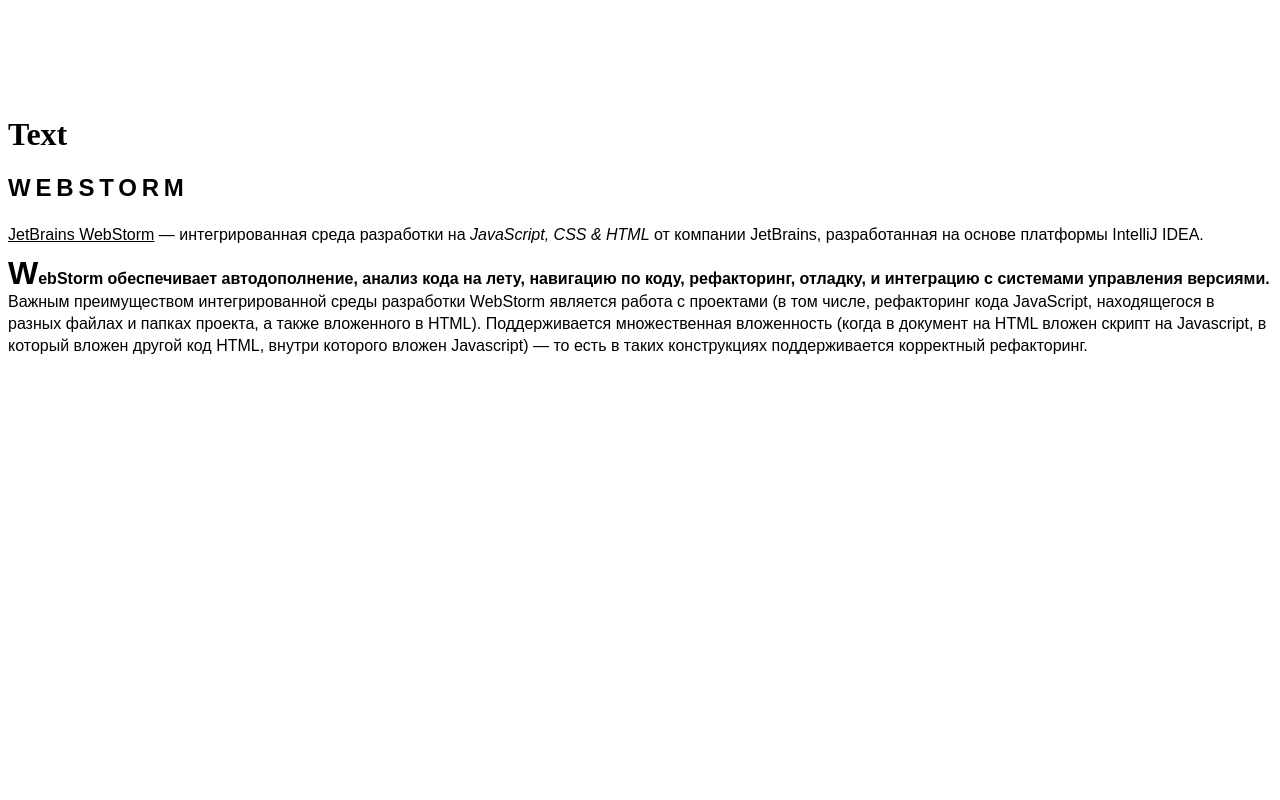
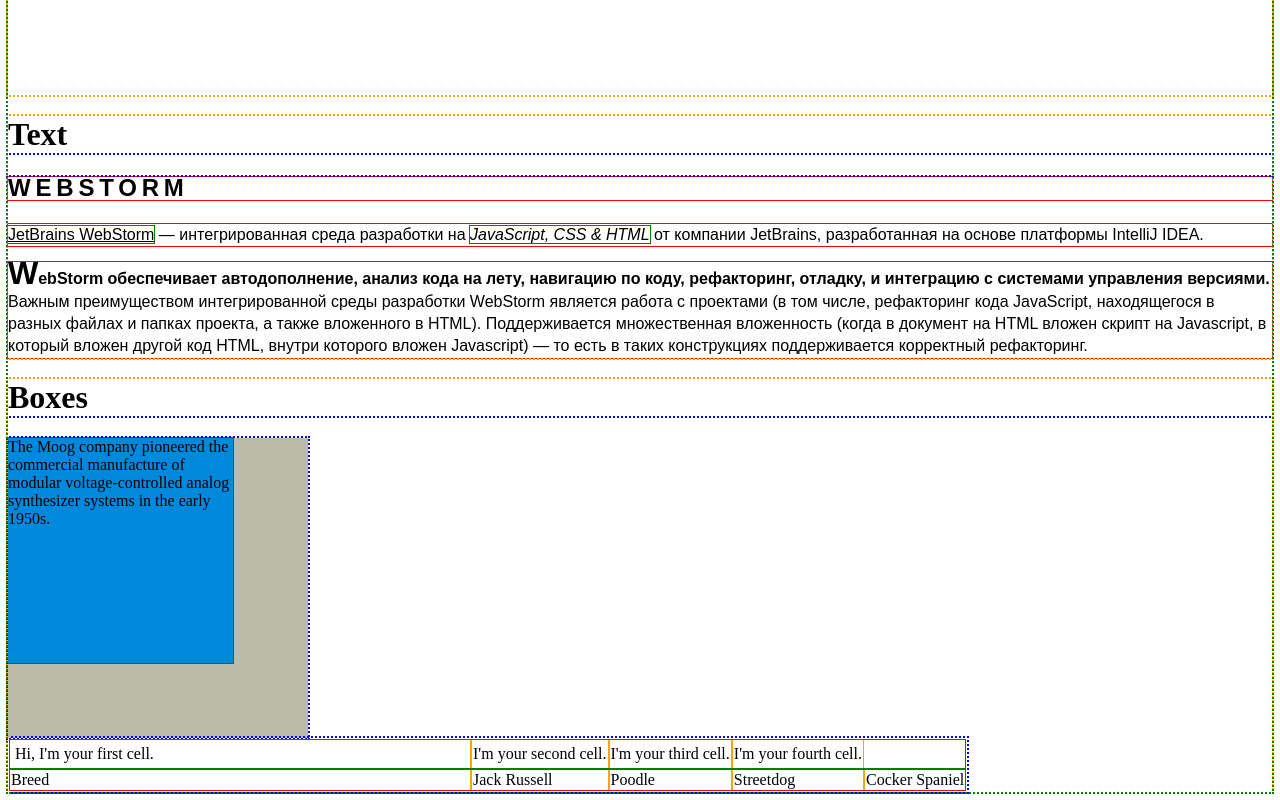
Before and after one commit to forgetSalary/webLearning, a plain HTML site: page cssTips.html in a window 1280 px wide. Shown: the part 785-1585 px from the top of the page. Before the commit the page ends 1159 px from the top, so only its background shows below. Drawn offline with Linux system fonts and the light colour scheme.

Commit message:
Learning boxes

```diff
--- a/css/Practice.css
+++ b/css/Practice.css
@@ -73,3 +73,29 @@
 
 #newline:first-line{
   font-weight: bold;}
+
+/* Boxes */
+.boxes div.box {
+  height: 300px;
+  width: 300px;
+  background-color: #bbbbaa;}
+.boxes .box p {
+  height: 75%;
+  width: 75%;
+  background-color: #0088dd;}
+
+.boxes td.fst {
+  min-width: 450px;
+  max-width: 650px;
+  text-align: left;
+  padding: 5px;
+  margin: 0px;}
+
+* { outline: 2px dotted red; }
+* * { outline: 2px dotted green; }
+* * * { outline: 2px dotted orange; }
+* * * * { outline: 2px dotted blue; }
+* * * * * { outline: 1px solid red; }
+* * * * * * { outline: 1px solid green; }
+* * * * * * * { outline: 1px solid orange; }
+* * * * * * * * { outline: 1px solid blue; }
--- a/cssTips.html
+++ b/cssTips.html
@@ -53,6 +53,35 @@
         </article>
       </div>
 
+      <div class="boxes">
+        <h1>Boxes</h1>
+        <div class="box" >
+          <p>The Moog company pioneered the commercial
+          manufacture of modular voltage-controlled
+          analog synthesizer systems in the early
+          1950s.</p>
+        </div>
+
+        <table>
+          <tr >
+            <td class="fst">Hi, I'm your first cell.</td>
+            <td>I'm your second cell.</td>
+            <td>I'm your third cell.</td>
+            <td>I'm your fourth cell.</td>
+          </tr>
+          <tr>
+            <td>Breed</td>
+            <td>Jack Russell</td>
+            <td>Poodle</td>
+            <td>Streetdog</td>
+            <td>Cocker Spaniel</td>
+          </tr>
+        </table>
+
+
+      </div>
+
+
 
 
 
```
Also changed, not shown: images/Rhodes.jpg (added).
